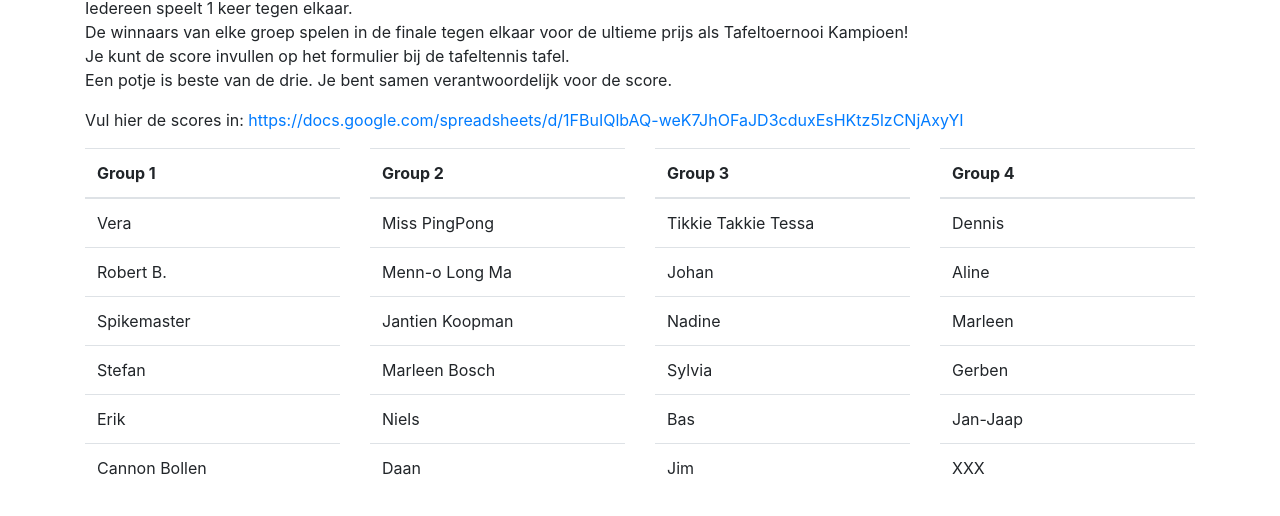
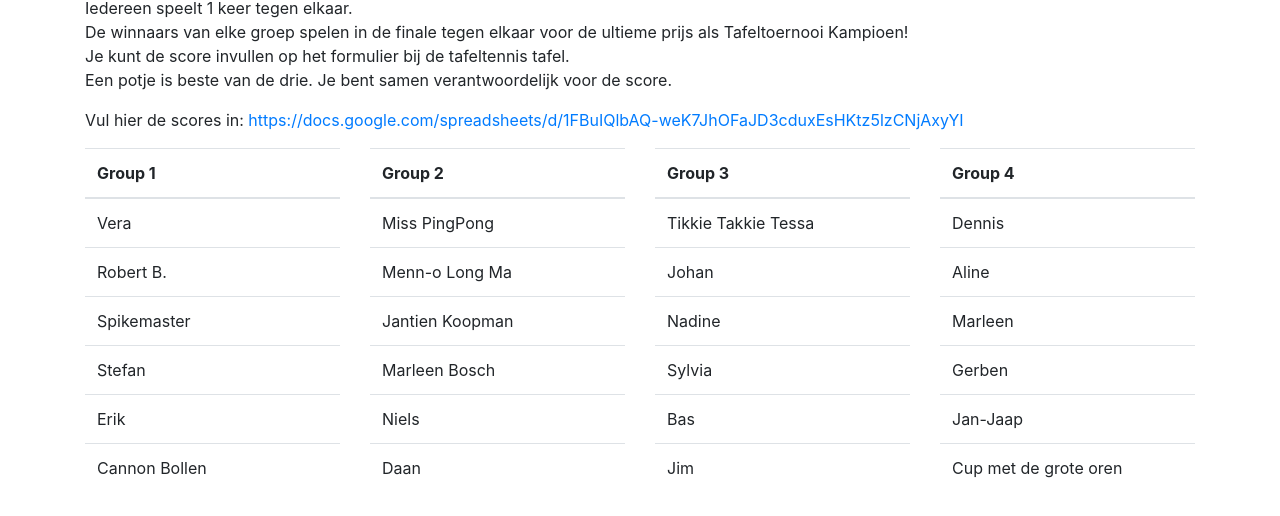
Before and after one commit to denniskorff/denniskorff.github.io, a plain HTML site: page index.html in a window 1280 px wide. Shown: the part 260-776 px from the top of the page. Drawn offline with nearby package versions, Linux system fonts and the light colour scheme.

Commit message:
added Cup.

```diff
--- a/index.html
+++ b/index.html
@@ -195,7 +195,7 @@
 
                                     </tr>
                                     <tr>
-                                        <td>XXX</td>
+                                        <td>Cup met de grote oren</td>
                                     </tr>
                                 </tbody>
                             </table>
```
